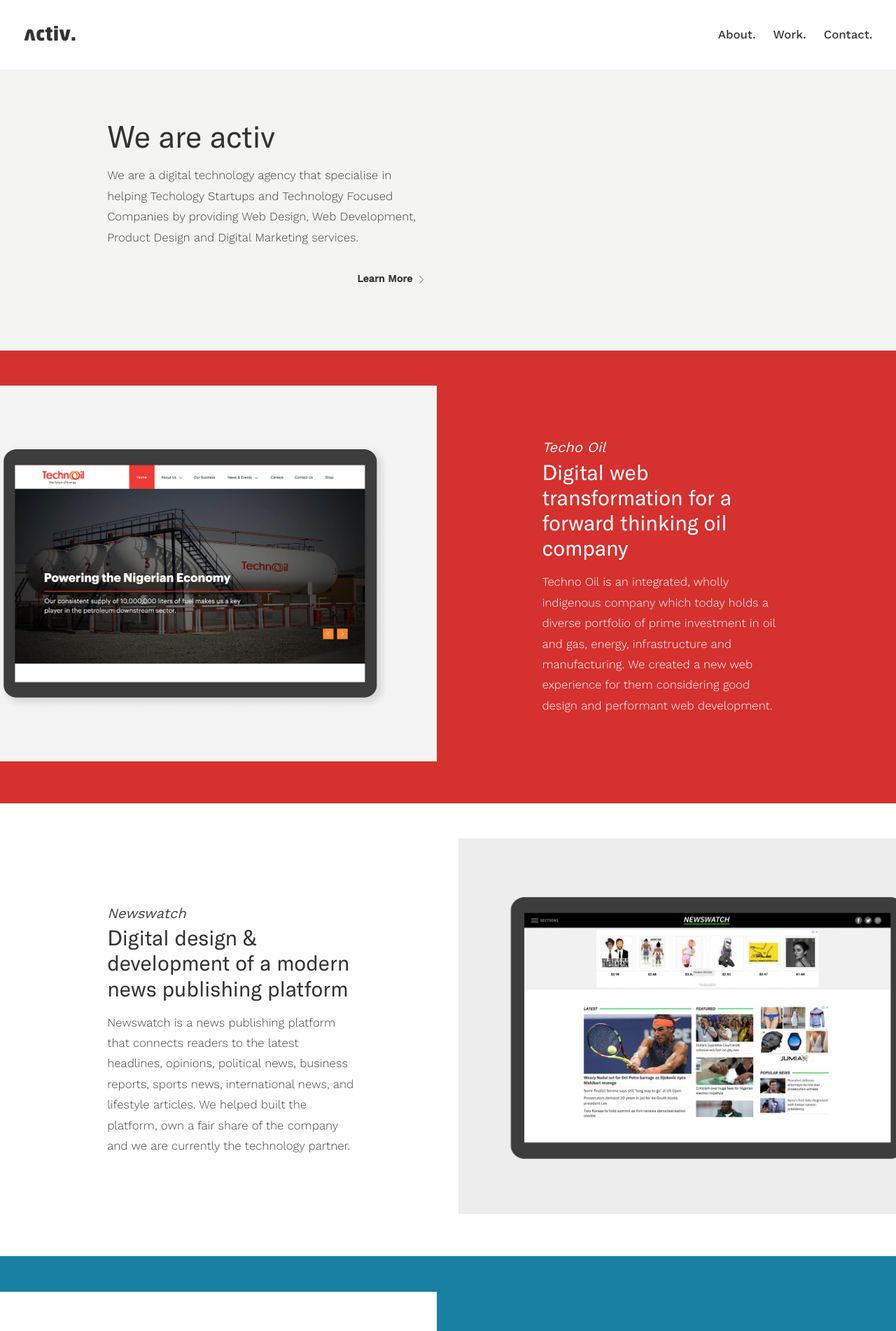
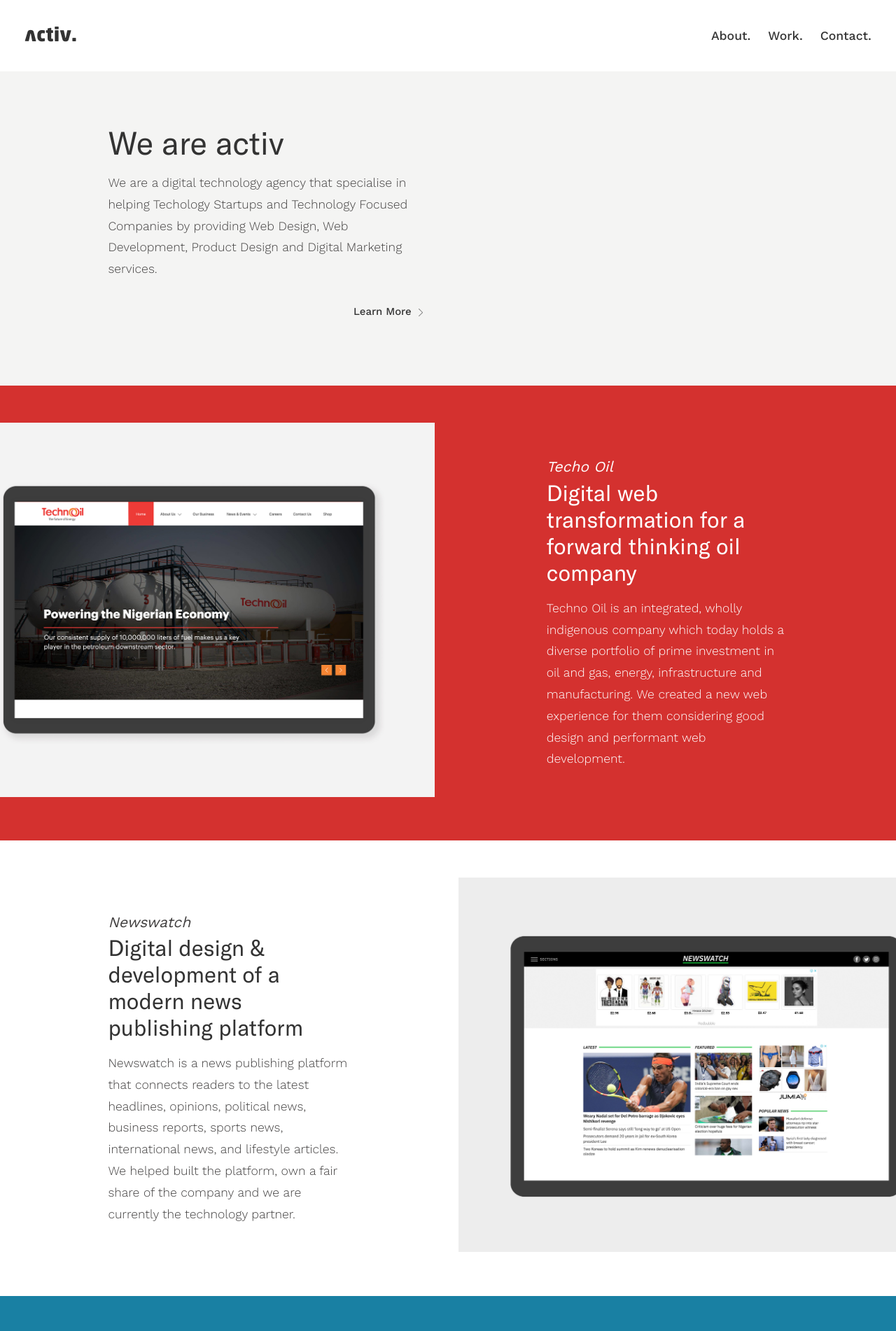
Before and after one commit to activgit/.github.io, a Jekyll site: the page built from index.md, in a window 1280 px wide. Shown: the top 1902 px of the page at 70% size. Built offline with Jekyll 4.4.1, drawn with Linux system fonts in a browser that asks for light colours; nearby versions of some CDN libraries; library files that are not in the unit come from our copies.

Commit message:
change font-size

```diff
--- a/_sass/_base.scss
+++ b/_sass/_base.scss
@@ -85,7 +85,7 @@
 	font-family: $primaryFont;
 	line-height: 1.75em;
 	font-weight: 300;
-	font-size: 1.05em;
+	font-size: 1.1em;
 	color: #424040;
 	overflow-x: hidden;
 }
--- a/_sass/_modules.scss
+++ b/_sass/_modules.scss
@@ -177,6 +177,7 @@
 	font-size: 0.85em;
 	float: right;
 	color: #333;
+	font-weight: 500;
 
 	svg {
 		width: 6px;
```
Also changed, not shown: 2 other files.
